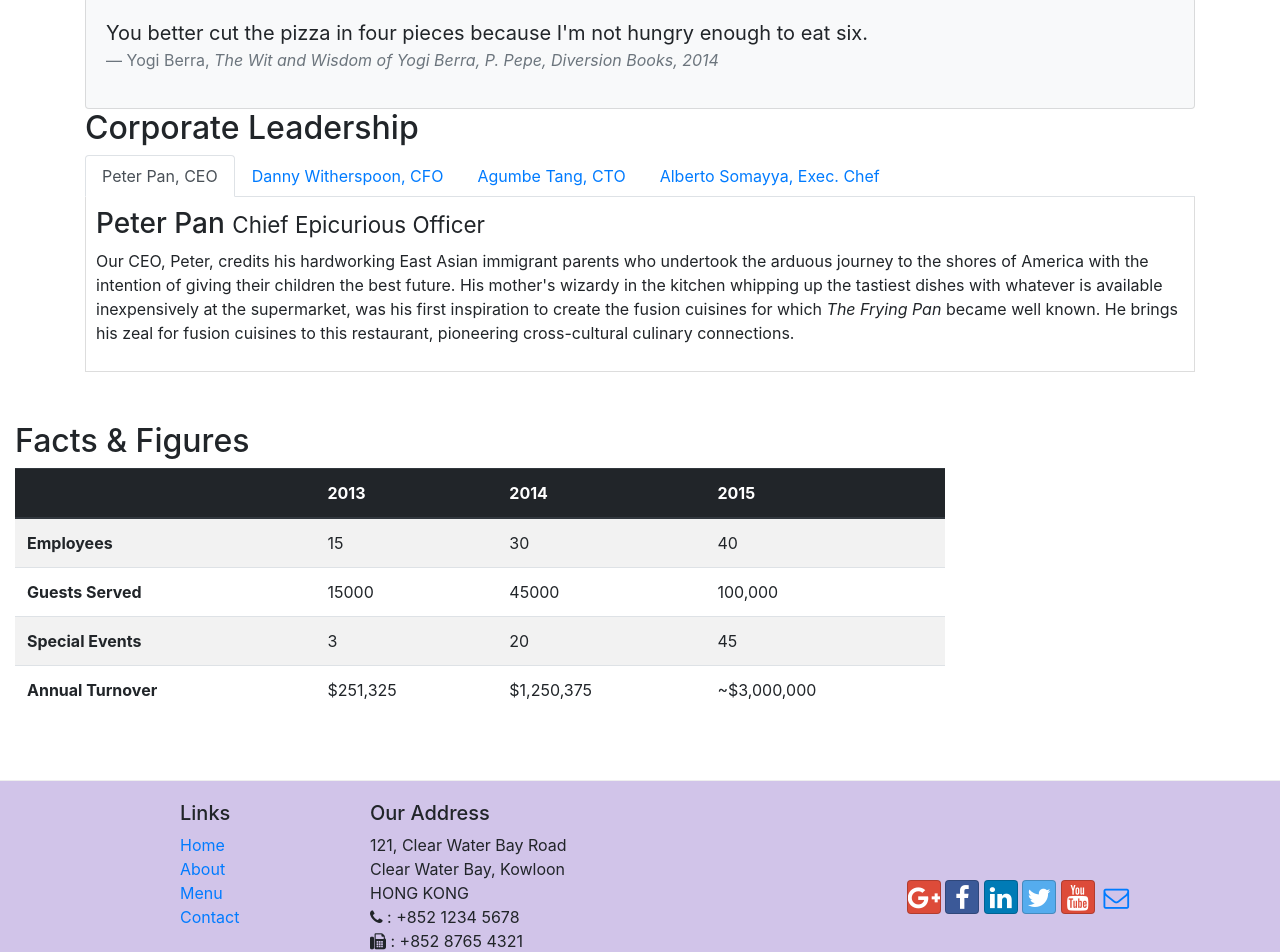
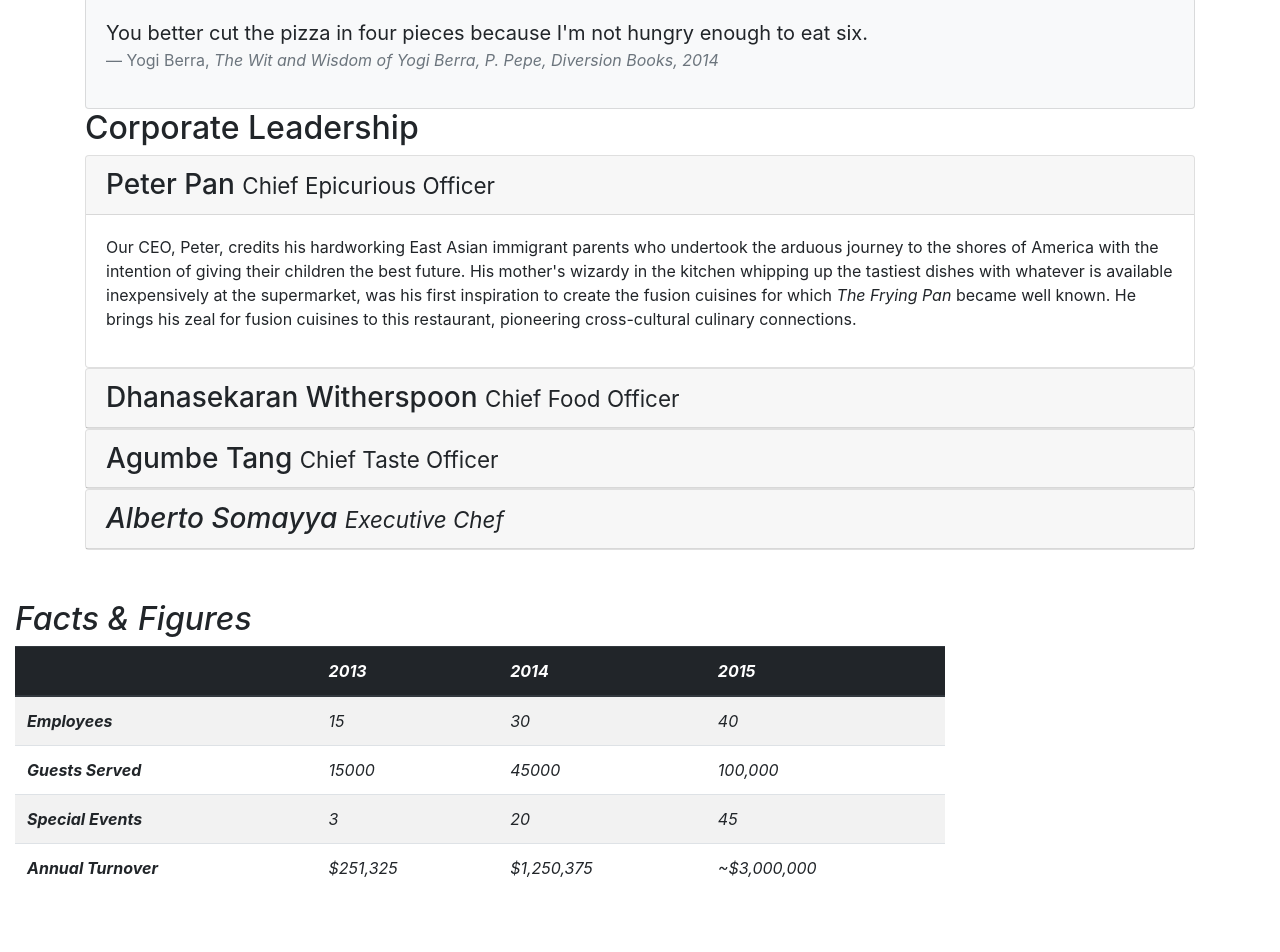
Before and after one commit to vd02/Bootstrap, a website: page aboutus.html in a window 1280 px wide. Shown: the part 762-1714 px from the top of the page. Drawn offline with nearby package versions, Linux system fonts and the light colour scheme.

Commit message:
Accordion

```diff
--- a/aboutus.html
+++ b/aboutus.html
@@ -111,40 +111,49 @@
         <div class="row">
             <div class="col-12 col-sm">
                 <h2>Corporate Leadership</h2>
-                <ul class="nav nav-tabs">
-                    <li class="nav-item">
-                        <a class="nav-link active" href="#peter" role="tab" data-toggle="tab">Peter Pan, CEO</a>
-                    </li>
-                    <li class="nav-item">
-                        <a class="nav-link" href="#danny" role="tab" data-toggle="tab">Danny Witherspoon, CFO</a>
-                    </li>
-                    <li class="nav-item">
-                        <a class="nav-link" href="#agumbe" role="tab" data-toggle="tab">Agumbe Tang, CTO</a>
-                    </li>
-                    <li class="nav-item">
-                        <a class="nav-link" href="#alberto" role="tab" data-toggle="tab">Alberto Somayya, Exec. Chef</a>
-                    </li>
-                </ul>
-                <div class="tab-content">
-                    <div role="tabpanel" class="tab-pane fade show active" id="peter">
-                        <h3>Peter Pan <small>Chief Epicurious Officer</small></h3>
-                        <p class="d-none d-sm-block">Our CEO, Peter, credits his hardworking East Asian immigrant
+
+                <div id="accordion">
+                    <div class="card">
+                        <div class="card-header" role="tab" id="peterhead">
+                            <h3 class="mb-0"><a data-toggle="collapse" data-target="#peter">
+                                    Peter Pan <small>Chief Epicurious Officer</small>
+                                </a></h3>
+                        </div>
+                        <div class="collapse show" id="peter" data-parent="#accordion">
+                            <div class="card-body">
+                                <p class="d-none d-sm-block">Our CEO, Peter, credits his hardworking East Asian
+                                    immigrant
                                     parents
                                     who
                                     undertook the arduous
-                            journey to the shores of America with the intention of giving their children the best
+                                    journey to the shores of America with the intention of giving their children the
+                                    best
                                     future.
                                     His
-                            mother's wizardy in the kitchen whipping up the tastiest dishes with whatever is available
-                            inexpensively at the supermarket, was his first inspiration to create the fusion cuisines
+                                    mother's wizardy in the kitchen whipping up the tastiest dishes with whatever is
+                                    available
+                                    inexpensively at the supermarket, was his first inspiration to create the fusion
+                                    cuisines
                                     for
                                     which
-                            <em>The Frying Pan</em> became well known. He brings his zeal for fusion cuisines to this
+                                    <em>The Frying Pan</em> became well known. He brings his zeal for fusion cuisines to
+                                    this
                                     restaurant, pioneering cross-cultural culinary connections.
                                 </p>
                             </div>
-                    <div role="tabpanel" class="tab-pane fade" id="danny">
-                        <h3>Dhanasekaran Witherspoon <small>Chief Food Officer</small></h3>
+                        </div>
+
+                    </div>
+                    <div class="card">
+                        <div class="card-header" role="tab" id="dannyhead">
+                            <h3 class="mb-0">
+                                <a class="collapsed" data-toggle="collapse" data-target="#danny">
+                                    Dhanasekaran Witherspoon <small>Chief Food Officer</small>
+                                </a>
+                            </h3>
+                        </div>
+                        <div class="collapse" id="danny" data-parent="#accordion">
+                            <div class="card-body">
                                 <p class="d-none d-sm-block">Our CFO, Danny, as he is affectionately referred to by his
                                     colleagues,
                                     comes from a long established
@@ -152,22 +161,40 @@
                                     Australian
                                     outback gave him great appreciation for varieties of food sources. As he puts it in his own
                                     words,
-                            <em>Everything that runs, wins, and everything that stays, pays!</em>
-                        </p>
+                                    <em>Everything that runs, wins, and everything that stays, pays!</em></p>
                             </div>
-                    <div role="tabpanel" class="tab-pane fade" id="agumbe">
-                        <h3>Agumbe Tang <small>Chief Taste Officer</small></h3>
+                        </div>
+                    </div>
+                    <div class="card">
+                        <div class="card-header" role="tab" id="agumbehead">
+                            <h3 class="mb-0">
+                                <a class="collapsed" data-toggle="collapse" data-target="#agumbe">
+                                    Agumbe Tang <small>Chief Taste Officer</small>
+                                </a>
+                            </h3>
+                        </div>
+                        <div class="collapse" id="agumbe" data-parent="#accordion">
+                            <div class="card-body">
                                 <p class="d-none d-sm-block">Blessed with the most discerning gustatory sense, Agumbe, our CTO,
                                     personally ensures that every dish
                                     that we serve meets his exacting tastes. Our chefs dread the tongue lashing that ensues if
                                     their
                                     dish does not meet his exacting standards. He lives by his motto, <em>You click only if you
                                         survive
-                                my lick.</em></p>
+                                        my lick.</p>
                             </div>
-
-                    <div role="tabpanel" class="tab-pane fade" id="alberto">
-                        <h3>Alberto Somayya <small>Executive Chef</small></h3>
+                        </div>
+                    </div>
+                    <div class="card">
+                        <div class="card-header" role="tab" id="albertohead">
+                            <h3 class="mb-0">
+                                <a class="collapsed" data-toggle="collapse" data-target="#alberto">
+                                    Alberto Somayya <small>Executive Chef</small>
+                                </a>
+                            </h3>
+                        </div>
+                        <div class="collapse" id="alberto" data-parent="#accordion">
+                            <div class="card-body">
                                 <p class="d-none d-sm-block">Award winning three-star Michelin chef with wide International
                                     experience
                                     having worked closely with
@@ -177,6 +204,10 @@
                                         a
                                         winning hit! Amma Mia!</em></p>
                             </div>
+                        </div>
+                    </div>
+                </div>
+
             </div>
         </div>
     </div>
```
Also changed, not shown: contactus.html (+1 -1 lines), index.html (+2 -2 lines). Lines whose indentation alone changed are shown as unchanged.
